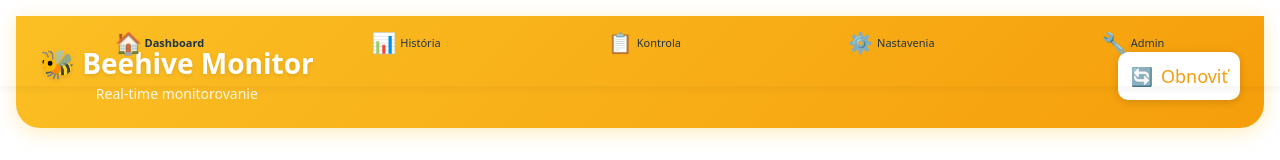
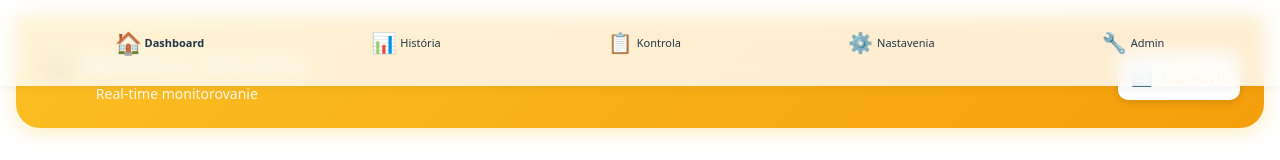
Before and after one commit to LusnakSimon/beehive, a React (Vite) app in the folder client/: page / in a window 1280 px wide. Shown: the top 160 px of the page. Built offline with nearby package versions, Linux system fonts and the light colour scheme; no server answers.

Commit message:
Increase mobile padding for Settings page and add glassmorphism to desktop navbar

```diff
--- a/client/src/components/Navigation.css
+++ b/client/src/components/Navigation.css
@@ -64,8 +64,18 @@
     top: 0;
     bottom: auto;
     padding: 1rem 2rem;
-    background: var(--surface);
+    background: rgba(255, 255, 255, 0.8);
+    backdrop-filter: blur(10px);
+    -webkit-backdrop-filter: blur(10px);
     box-shadow: 0 2px 10px rgba(0, 0, 0, 0.05);
+    border-top: none;
+    border-bottom: 1px solid var(--border);
+  }
+
+  @media (prefers-color-scheme: dark) {
+    .navigation {
+      background: rgba(31, 41, 55, 0.8);
+    }
   }
 
   .nav-link {
--- a/client/src/pages/Settings.css
+++ b/client/src/pages/Settings.css
@@ -347,6 +347,7 @@
 @media (max-width: 768px) {
   .settings {
     padding: 0.5rem;
+    padding-bottom: 10rem;
   }
 
   .settings h1 {
@@ -357,6 +358,10 @@
     margin: 0 0 0.75rem;
     border-radius: 8px;
     padding: 1rem;
+  }
+
+  .settings-section:last-of-type {
+    margin-bottom: 3rem;
   }
 
   .hive-item {
```
